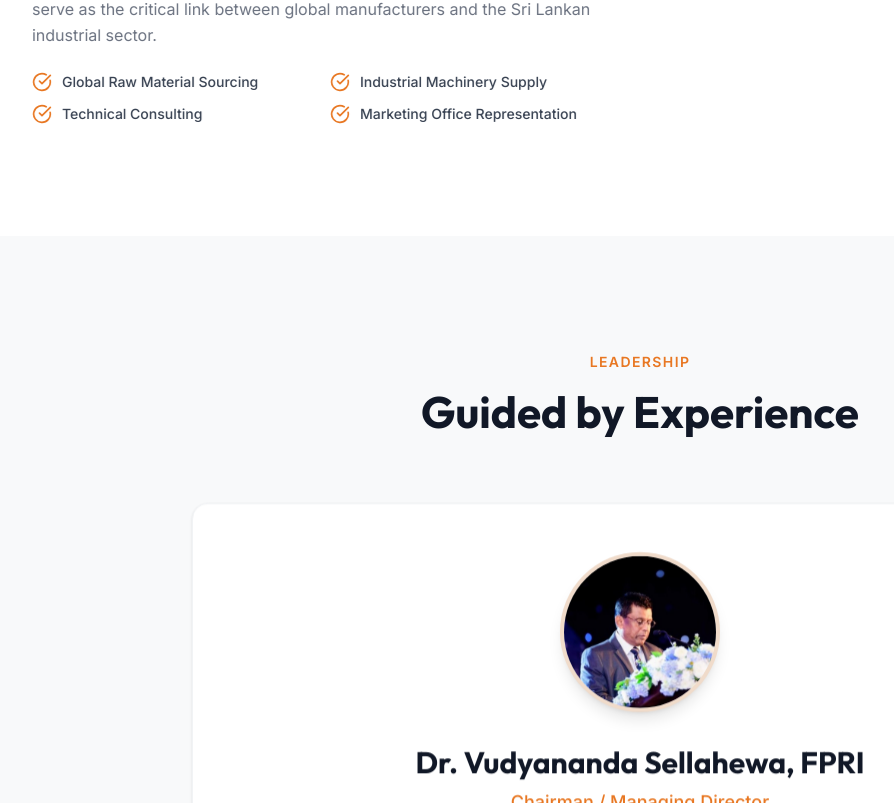
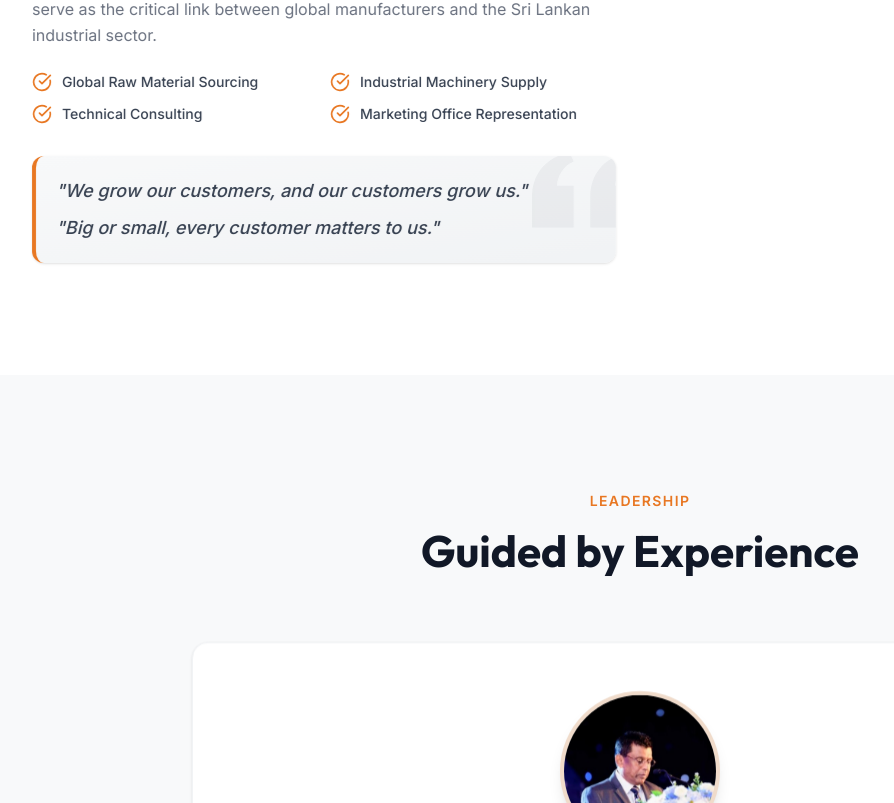
Before and after one commit to vudyananda-hue/SPV-PLASTCHEM-PVT-LTD, a React (Vite) app in the folder frontend/: page /about in a window 1280 px wide. Shown: the part 757-1560 px from the top of the page, without its empty margins (0-894 px from the left). Built offline with nearby package versions, Linux system fonts and the light colour scheme; no server answers.

Commit message:
update Paint & Coating Materials specs and add quotes to About page

```diff
--- a/frontend/src/data/content.js
+++ b/frontend/src/data/content.js
@@ -110,7 +110,7 @@ export const principals = [
     description: 'We act as an Indenting agent / Marketing office for DOW CHEMICAL INTERNATIONAL PVT LTD, specializing in raw materials for the Paint & Coating Industry.',
     applications: [],
     products: [
-      { name: 'Paint & Coating Materials', description: 'Raw materials for commercial and industrial paint formulations.', specs: { 'Type': 'Raw Materials' } }
+      { name: 'Paint & Coating Materials', description: 'Raw materials for commercial and industrial paint formulations.', specs: { 'Origin': 'USA' } }
     ]
   },
   {
--- a/frontend/src/pages/About.jsx
+++ b/frontend/src/pages/About.jsx
@@ -40,6 +40,20 @@ export default function About() {
                     <span className="text-sm font-medium text-neutral-700">{item}</span>
                   </div>
                 ))}
+              </div>
+
+              <div className="mt-8 p-5 rounded-xl bg-gradient-to-br from-neutral-50 to-neutral-100 border-l-4 border-accent-500 shadow-sm relative overflow-hidden">
+                <div className="absolute -right-4 -top-4 opacity-5">
+                  <svg width="100" height="100" viewBox="0 0 24 24" fill="currentColor">
+                    <path d="M14.017 21v-7.391c0-5.704 3.731-9.57 8.983-10.609l.995 2.151c-2.432.917-3.995 3.638-3.995 5.849h4v10h-9.983zm-14.017 0v-7.391c0-5.704 3.748-9.57 9-10.609l.996 2.151c-2.433.917-3.996 3.638-3.996 5.849h3.983v10h-9.983z" />
+                  </svg>
+                </div>
+                <p className="text-neutral-700 font-medium italic text-lg leading-relaxed relative z-10">
+                  "We grow our customers, and our customers grow us."
+                </p>
+                <p className="text-neutral-700 font-medium italic text-lg leading-relaxed mt-2 relative z-10">
+                  "Big or small, every customer matters to us."
+                </p>
               </div>
             </div>
             <div className={`relative rounded-2xl overflow-hidden bg-gradient-to-br from-primary-800 to-primary-900 p-8 min-h-[350px] flex items-end card-hover scroll-animate scroll-slide-up animate-delay-200 ${isOverviewVisible ? 'is-visible' : ''}`}>
```
